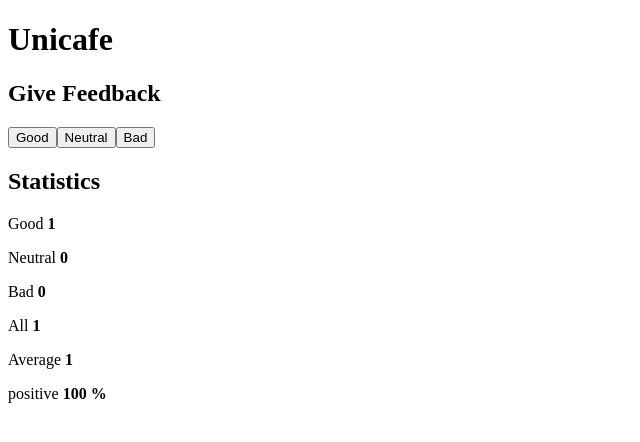
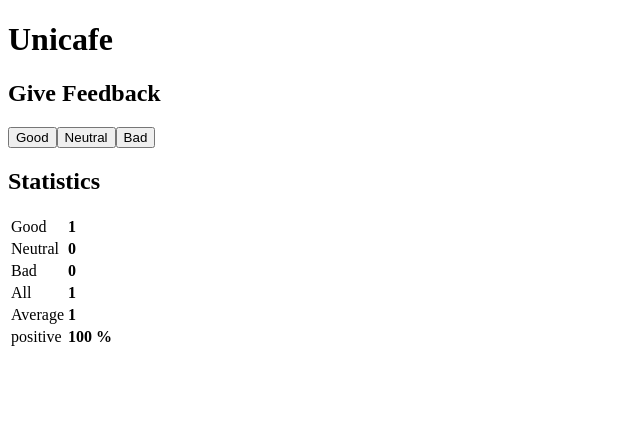
Before and after one commit to Code-the-Code/Full-Stack-Practice, a React (Create React App) app in the folder part-1/unicafe/: page / in a window 1280 px wide. Both pictures are taken after a click on the button "Good". Shown: the top 442 px of the page, without its empty margins (0-640 px from the left). Built offline with nearby package versions, Linux system fonts and the light colour scheme; the HTML template or start-up script is replaced by a standard one.

Commit message:
exercise 1.11

```diff
--- a/part-1/unicafe/src/App.js
+++ b/part-1/unicafe/src/App.js
@@ -3,6 +3,15 @@ import { useState } from 'react'
 const Button = ({handleClick, title}) => {
   return(
     <button onClick={handleClick}>{title}</button>
+  )
+}
+
+const StatisticsLine = ({name, count}) => {
+  return (
+    <tr>
+      <td>{name}</td>
+      <td><b>{count}</b></td>
+    </tr>
   )
 }
 
@@ -15,15 +24,12 @@ const Statistics = ({all, children}) => {
     )
   }
   return(
-    <div>{children}</div>
+    <table>
+      {children}
+    </table>
   )
 }
 
-const StatisticsLine = ({name, count}) => {
-  return (
-    <p>{name} <b>{count}</b></p>
-  )
-}
 
 
 function App() {
```
